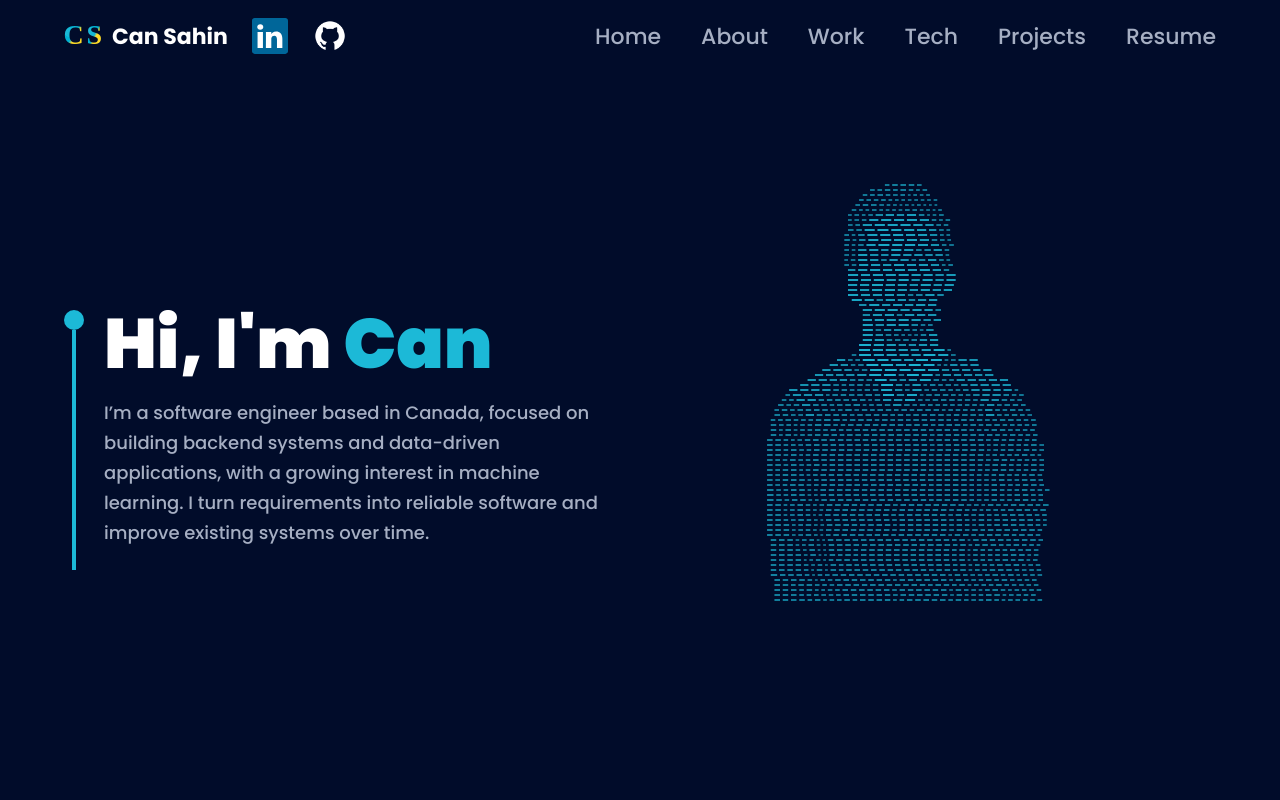
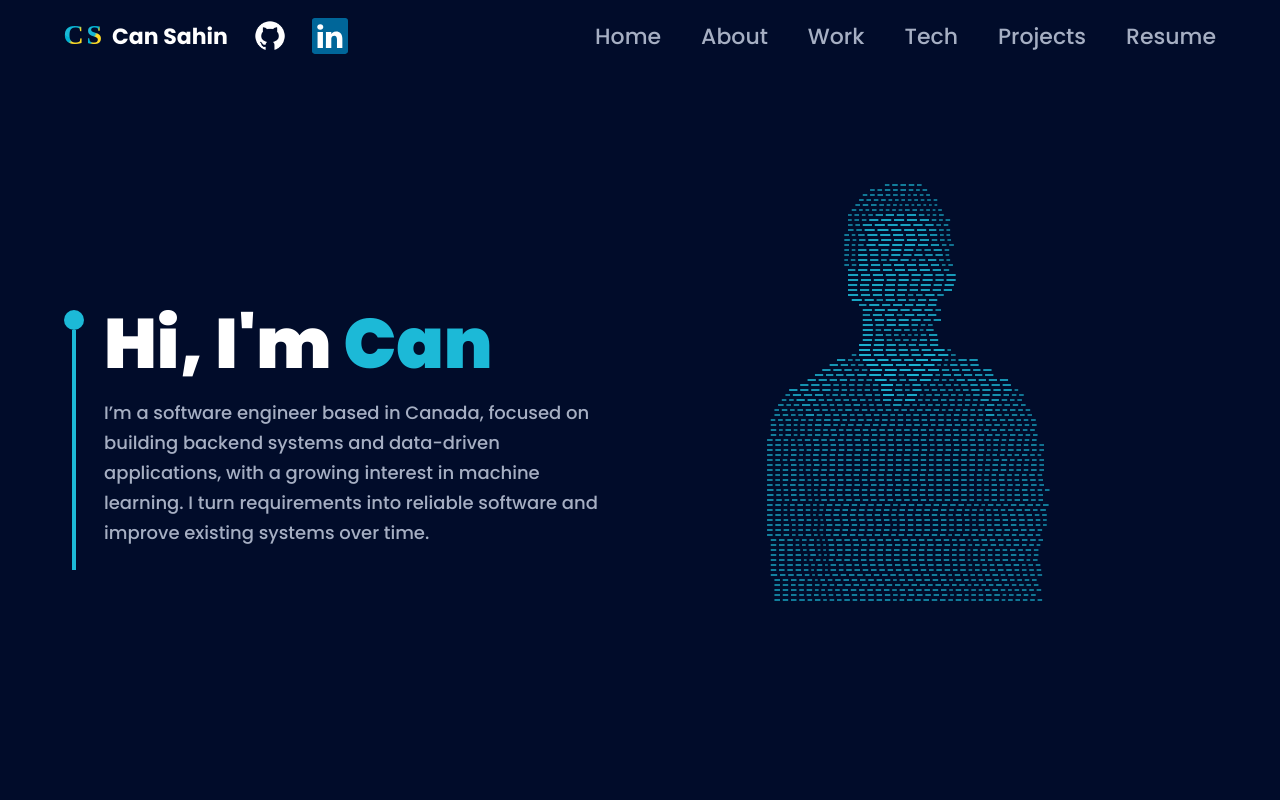
Before and after one commit to Cnashn/Portfolio-Website, a React (Vite) app: page / in a window 1280 px wide. Shown: the top 800 px of the page. Built offline with nearby package versions, Linux system fonts and the light colour scheme.

Commit message:
navbar v2

```diff
--- a/src/components/Navbar.jsx
+++ b/src/components/Navbar.jsx
@@ -33,14 +33,6 @@ const Navbar = () => {
               Can Sahin
             </p>
           </Link>
-          <a
-            href="https://www.linkedin.com/in/cansahin1"
-            target="_blank"
-            rel="noreferrer"
-            aria-label="LinkedIn"
-          >
-            <img src={linkedin} alt="LinkedIn" className="w-9 h-9 object-contain" />
-          </a>
 
           <a
             href="https://github.com/cnashn"
@@ -51,6 +43,14 @@ const Navbar = () => {
             <img src={github} alt="GitHub" className="w-9 h-9 object-contain" />
           </a>
 
+          <a
+            href="https://www.linkedin.com/in/cansahin1"
+            target="_blank"
+            rel="noreferrer"
+            aria-label="LinkedIn"
+          >
+            <img src={linkedin} alt="LinkedIn" className="w-9 h-9 object-contain" />
+          </a>
 
         </div>
 
```
